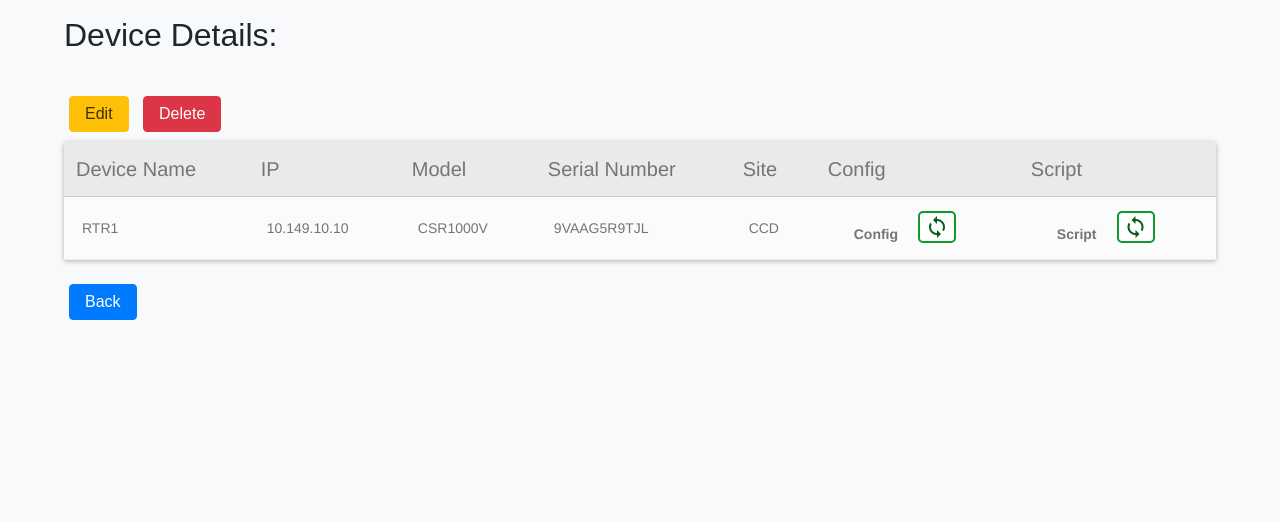
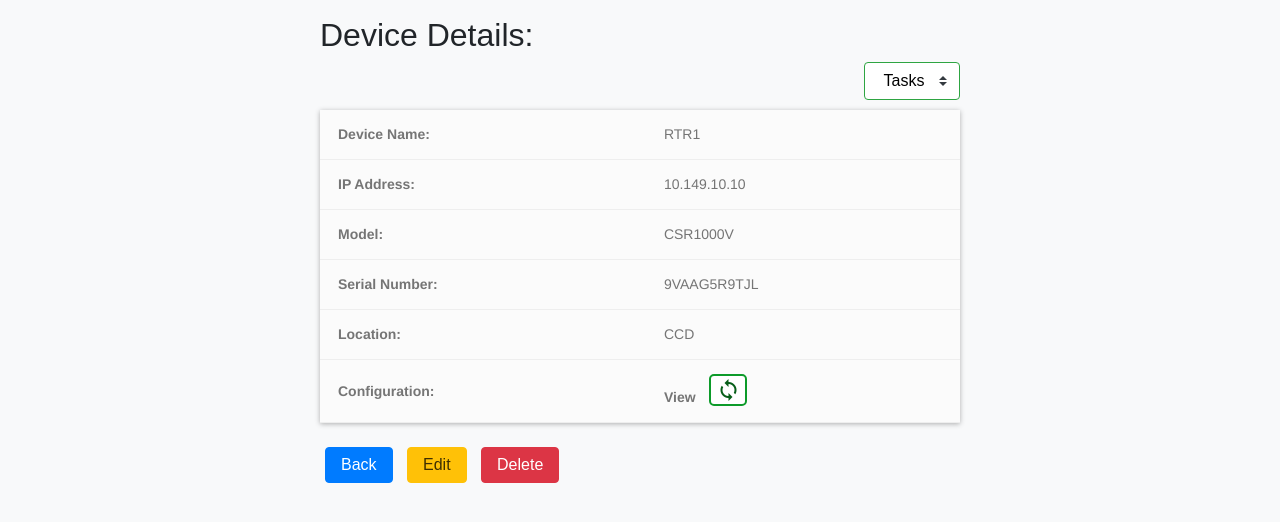
Before and after one commit to Franciscosencion/AutoNetWebPublic, a Django app: page /devices/35 in a window 1280 px wide. Shown: the part 40-562 px from the top of the page. Run offline with Django 3.2, Linux system fonts and the light colour scheme; a user stored in the database is signed in; data comes from the database, SQL or seed files in the repository; both versions use the stored data as it was after the commit; some libraries are stand-ins or nearby versions.

Commit message:
added os type and updated population script

```diff
--- a/main_app/models.py
+++ b/main_app/models.py
@@ -28,6 +28,8 @@ class Sites(models.Model):
 class Devices(models.Model):
     VENDOR_LIST = (('C', 'Cisco'), ('J', 'Juniper'), ('A', 'Arista'))
     DEVICE_TYPES = (('R', 'Router'), ('S', 'Switch'), ('F', 'Firewall'))
+    CISCO_OS = (('1', 'CISCO IOS'), ('2', 'CISCO IOS-XE'),
+                ('3', 'CISCO IOS-XR'), ('4', 'CISCO NX-OS'))
     device_name = models.CharField(max_length=100)
     device_ip = models.GenericIPAddressField()
     device_model = models.CharField(max_length=100, null=True, blank=True)
@@ -40,6 +42,8 @@ class Devices(models.Model):
                                                 default=VENDOR_LIST[0])
     device_type = models.CharField(choices=DEVICE_TYPES, max_length=10,
                                                 default=DEVICE_TYPES[0])
+    operating_system = models.CharField(choices=CISCO_OS, max_length=10,
+                                                default=CISCO_OS)
     site = models.ForeignKey(Sites,
                             on_delete=models.CASCADE,
                             related_name = 'devices',
--- a/main_app/static/css/form.css
+++ b/main_app/static/css/form.css
@@ -142,6 +142,20 @@
     border-radius: .25rem;
 }
 
+#task-dropdown {
+  width: 15%;
+  margin-bottom: 10px;
+  background-color: #fff;
+  border: 1px solid #2ea542;
+  text-align: center;
+  color: black;
+}
+
+#task-dropdown:hover {
+  background-color: #2ea542;
+  color: white;
+}
+
 #custom_alert_error {
     color: #721c24;
     background-color: #f8d7da;
--- a/main_app/templates/main_app/devices_detail.html
+++ b/main_app/templates/main_app/devices_detail.html
@@ -2,10 +2,57 @@
 
 
 {%block content %}
-<div class="" style="width: 90%; margin-left: auto; margin-right: auto;">
+<div class="" style="width: 50%; margin-left: auto; margin-right: auto;">
   <h2>Device Details:</h2>
-  <br>
-  <div class="edit-button-devices">
+    <div >
+      <a class="mycustom-select float-right" id="task-dropdown"role="button"  data-toggle="dropdown" aria-haspopup="true" aria-expanded="false">
+        Tasks
+      </a>
+      <div class="dropdown-menu" aria-labelledby="dropdownMenuLink">
+        {%if device_detail.device_type == 'S'%}
+          <a class="dropdown-item" href="#">VLAN Change</a>
+        {%elif device_detail.device_type == 'R'%}
+          <a class="dropdown-item" href="#">Run Script</a>
+        {%endif%}
+      </div>
+    </div>
+    <table id="device-table1">
+      <table class="ctable ctable-noSideBorder">
+        <tbody>
+          <tr>
+            <td style="font-weight: bold;">Device Name:</td>
+            <td>{{device_detail.device_name}}</td>
+          </tr>
+          <tr>
+            <td style="font-weight: bold;">IP Address: </td>
+            <td>{{device_detail.device_ip}}</td>
+          </tr>
+          <tr>
+            <td style="font-weight: bold;">Model:</td>
+            <td>{{device_detail.device_model}}</td>
+          </tr>
+          <tr>
+            <td style="font-weight: bold;">Serial Number: </td>
+            <td>{{device_detail.device_sn}}</td>
+          </tr>
+          <tr>
+            <td style="font-weight: bold;">Location: </td>
+            <td>{{device_detail.site.site_name}}</td>
+          </tr>
+          <tr>
+            <td style="font-weight: bold;">Configuration: </td>
+            <td>
+              <a href="config/{{device_detail.id}}" >View</a>
+              <a href="{{device_detail.device_ip}}&{{device_detail.id}}"><button type="button" class="btn-class" id="btn-sync" style="margin-left: 10px;"><i class="material-icons">sync</i></button></a>
+            </td>
+
+          </tr>
+        </tbody>
+
+      </table>
+    </table>
+    <br>
+    <a href="{% url 'main_app:viewdevices'%}"><button class="btn_class" id="btn-back" type="button">Back</button></a>
     <a href="{% url 'main_app:updatedevice' pk=device_detail.id%}">
       <button class="btn_class" id="btn-edit" type="submit">Edit</button>
     </a>
@@ -14,33 +61,4 @@
     </a>
   </div>
 
-    <table id="device-table1">
-      <table class="ctable ctable-noSideBorder">
-        <thead  class="layout">
-          <th>Device Name</th>
-          <th>IP</th>
-          <th>Model</th>
-          <th>Serial Number</th>
-          <th>Site</th>
-          <th>Config</th>
-          <th>Script</th>
-        </thead>
-        <tbody>
-          <tr>
-            <td>{{device_detail.device_name}}</td>
-            <td>{{device_detail.device_ip}}</td>
-            <td>{{device_detail.device_model}}</td>
-            <td>{{device_detail.device_sn}}</td>
-            <td>{{device_detail.site.site_name}}</td>
-            <td><a href="config/{{device_detail.id}}" style="padding:20px">Config</a><a href="{{device_detail.device_ip}}&{{device_detail.id}}"><button type="button" class="btn-class" id="btn-sync"><i class="material-icons">sync</i></button></a></td>
-            <td><a href="script/{{device_detail.id}}" style="padding:20px">Script</a><button type="button" class="btn-class" id="btn-sync"><i class="material-icons">sync</i></button></td>
-          </tr>
-        </tbody>
-
-      </table>
-    </table>
-    <br>
-    <a href="{% url 'main_app:viewdevices'%}"><button class="btn_class" id="btn-back" type="button">Back</button></a>
-  </div>
-
 {%endblock content %}
```
Also changed, not shown: script/api_scripts.py (+30 -11 lines), script/pullconfig_script.py (+18 -6 lines), db.sqlite3, main_app/migrations/0027_devices_operating_system.py (added).
